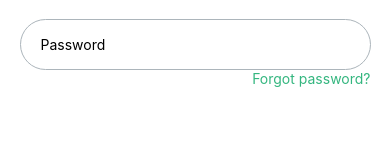
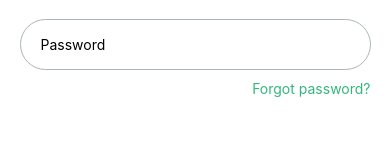
Before and after one commit to Omar-Gebal/crowd-investing-investor-app, a React Native app: screen /SignIn in a window 390 px wide. Shown: the part 160-320 px from the top of the page. Built offline with nearby package versions, Linux system fonts and the light colour scheme.

Commit message:
some Ui changes

```diff
--- a/App.js
+++ b/App.js
@@ -21,12 +21,12 @@ export default function App() {
       <SafeAreaProvider>
         <NavigationContainer>
           <Stack.Navigator screenOptions={{ headerShown: false }}>
+            <Stack.Screen name='SignIn' component={SignInScreen} />
             <Stack.Screen name='TabNavigator' component={TabNavigator} />
-            <Stack.Screen name='SignIn' component={SignInScreen} />
             <Stack.Screen name='TopUp' component={TabNavigator} />
             <Stack.Screen options={{ headerShown: true, title: 'Details' }} name='CampaignDetails' component={CampaignDetailsScreen} />
             <Stack.Screen name='SignUp' component={SignUpScreen} />
-            <Stack.Screen name='ForgetPass' component={ForgotPassScreen} />
+            <Stack.Screen options={{ headerShown: true, title: 'Go Back' }} name='ForgetPass' component={ForgotPassScreen} />
             <Stack.Screen name='NewPassword' component={NewPasswordScreen} />
           </Stack.Navigator>
 
--- a/src/features/auth/screens/ForgotPassScreen.js
+++ b/src/features/auth/screens/ForgotPassScreen.js
@@ -35,7 +35,7 @@ export default function ForgotPassScreen({ navigation }) {
 
     const fieldRequiredError = 'This field is required'
     return (
-        <CustomSafeArea>
+        <CustomSafeArea backgroundColor="white">
             <View style={styles.container}>
                 <AuthPageHeader title={'Forgot Password'} subtitle={'Enter your email account to reset your password'} />
                 <View style={styles.formView}>
@@ -70,7 +70,8 @@ const styles = StyleSheet.create({
         backgroundColor: '#0000',
         paddingHorizontal: '5%',              //add to constants later
         height: '100%',
-        justifyContent: 'space-between'
+        justifyContent: 'space-between',
+        backgroundColor:"white"
     },
     formView: {
         paddingBottom: '5%',                  //add to constants later
--- a/src/features/auth/screens/SignInScreen.js
+++ b/src/features/auth/screens/SignInScreen.js
@@ -50,9 +50,8 @@ function SignInScreen({ navigation }) {
 
     const fieldRequiredError = 'This field is required'
     return (
-        <CustomSafeArea>
+        <CustomSafeArea backgroundColor="white">
             <View style={styles.container}>
-
                 <AuthPageHeader title={'Sign in to your account'} subtitle={'Please enter your credentials'} />
                 <DefaultVerticalSpacing />
                 <View style={styles.formView}>
@@ -78,6 +77,7 @@ function SignInScreen({ navigation }) {
                             name="password"
                             placeholder="Password"
                             control={control}
+                            secureTextEntry={true}
                             rules={
                                 {
                                     required: fieldRequiredError,
@@ -85,7 +85,7 @@ function SignInScreen({ navigation }) {
                             }
                         />
                         {errors.password && <FormErrorText text={errors.password.message} />}
-                        <Pressable onPress={forgotPassFn}>
+                        <Pressable onPress={forgotPassFn} style={styles.forgotPassTxtStyle}>
                             {({ pressed }) =>
                                 <Text style={{
                                     color: pressed ? GREY_COLOR.light : PRIMARY_COLOR.main_lighter,
@@ -127,6 +127,9 @@ const styles = StyleSheet.create({
         backgroundColor: 'white',
         justifyContent: 'flex-end'
     },
+    forgotPassTxtStyle:{
+        marginTop:10
+    }
 
 })
 
--- a/src/features/home/screens/HomeScreen.js
+++ b/src/features/home/screens/HomeScreen.js
@@ -66,7 +66,7 @@ export default function HomeScreen() {
 
 
     return (
-        <CustomSafeArea style={{ backgroundColor: PRIMARY_COLOR.main }}>
+        <CustomSafeArea backgroundColor={PRIMARY_COLOR.main}>
             <View style={styles.topContainer}>
                 <View style={styles.headerBar}>
                     <View style={styles.greetingContainer}>
--- a/src/shared/components/CustomSafeArea.js
+++ b/src/shared/components/CustomSafeArea.js
@@ -9,9 +9,9 @@ const windowHeight = Dimensions.get('window').height;
 const navbarHeight = screenHeight - windowHeight + StatusBar.currentHeight;
 const isIOS = Platform.OS === 'ios';
 
-const CustomSafeArea = ({ children, style }) => {
+const CustomSafeArea = ({ children, backgroundColor }) => {
     return (
-        <SafeAreaView style={[{ paddingBottom: (!isIOS) ? `${navbarHeight}px` : 0, flex: 1 }, style]}>
+        <SafeAreaView style={{ paddingBottom: (!isIOS) ? `${navbarHeight}px` : 0, flex: 1, backgroundColor:backgroundColor }}>
             {children}
         </SafeAreaView>
     );
```
